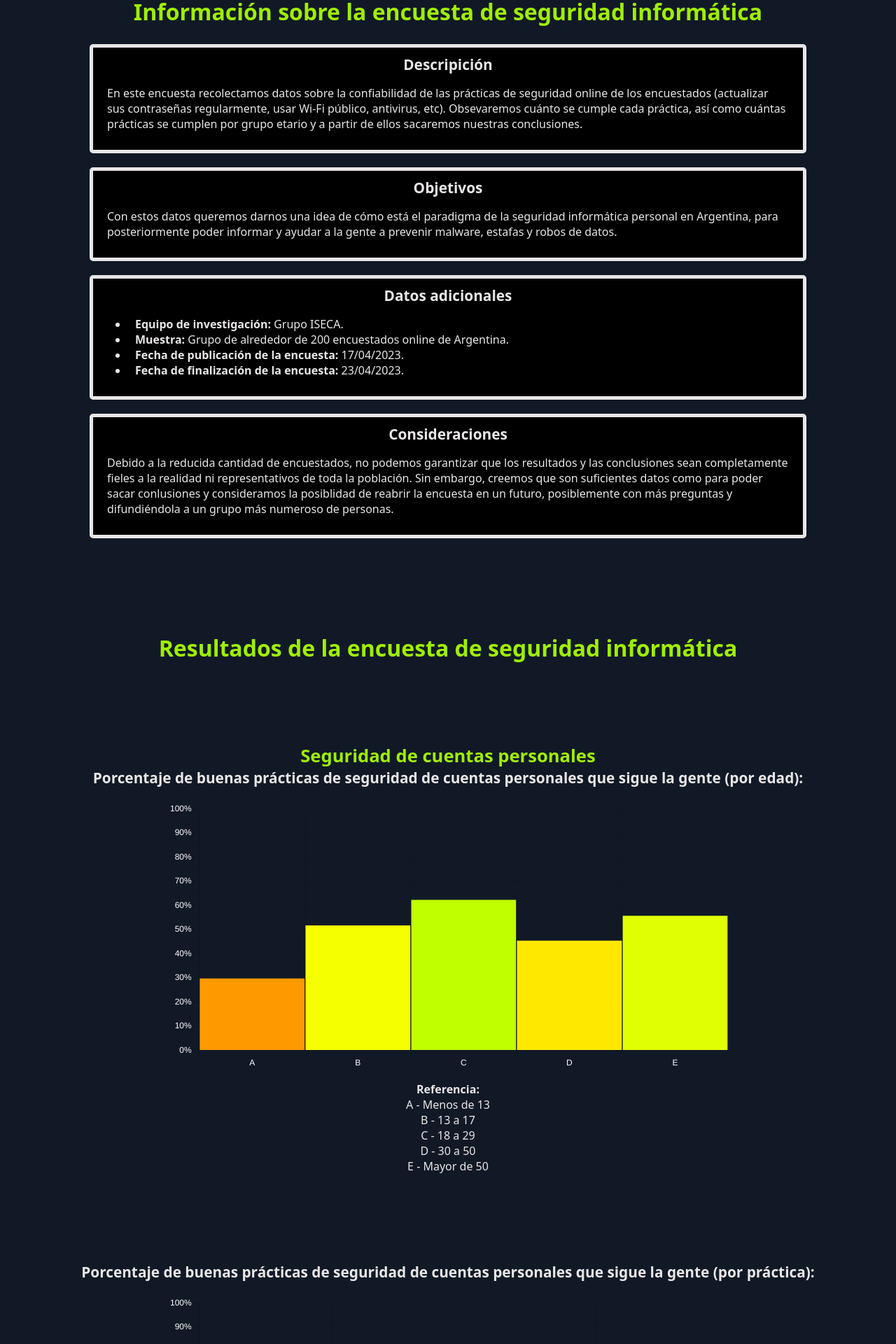
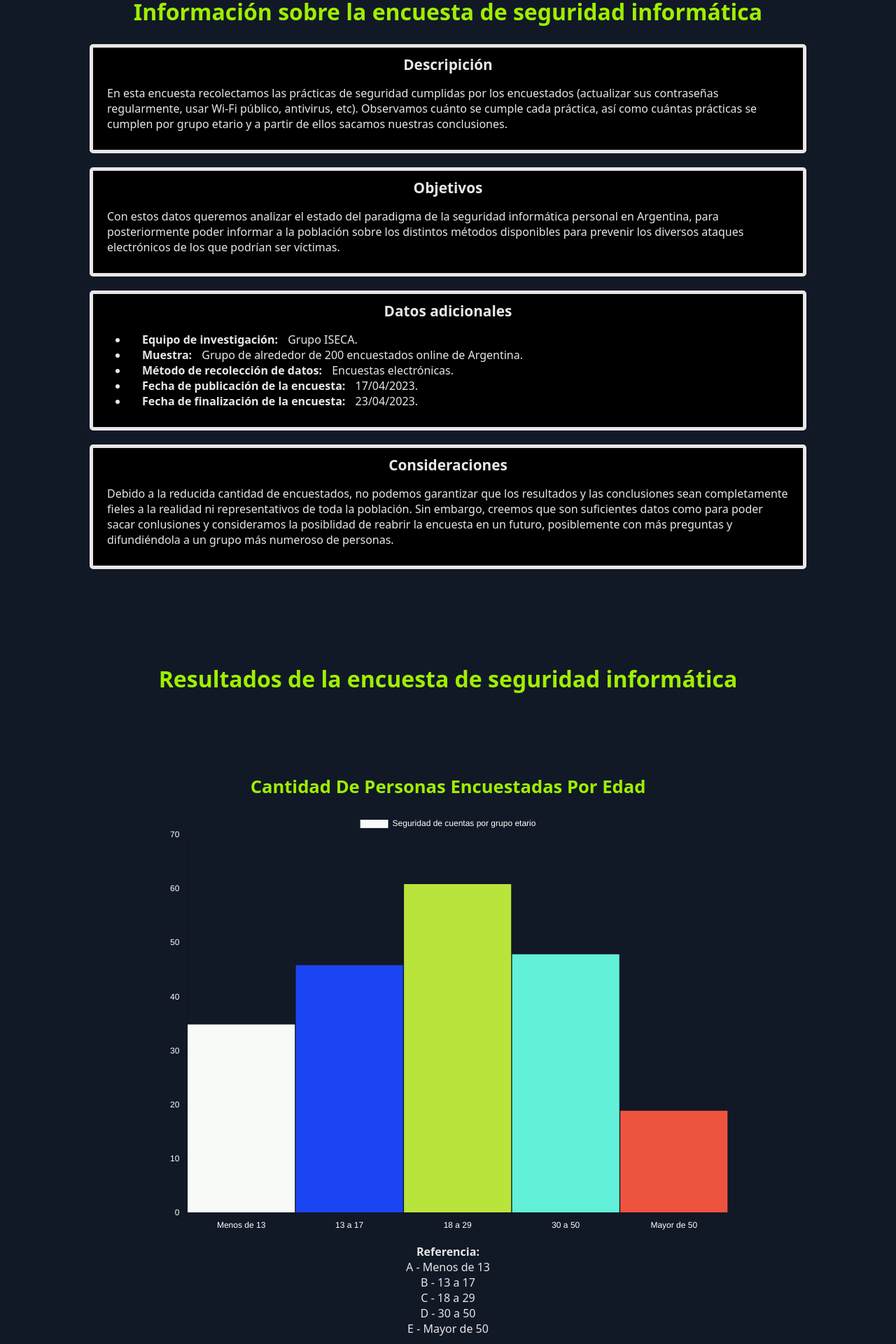
Before and after one commit to Nawho/Encuesta-Seguridad-Informatica, a Nuxt app: page / in a window 1280 px wide. Shown: the part 80-2000 px from the top of the page at 70% size. Built offline with nearby package versions, Linux system fonts and the light colour scheme.

Commit message:
Last commit

```diff
--- a/pages/index.vue
+++ b/pages/index.vue
@@ -5,11 +5,10 @@
         <h3>Descripición</h3>
 
         <p>
-            En este encuesta recolectamos datos sobre la confiabilidad de las
-            prácticas de seguridad online de los encuestados (actualizar sus
-            contraseñas regularmente, usar Wi-Fi público, antivirus, etc). Obsevaremos
-            cuánto se cumple cada práctica, así como cuántas prácticas se cumplen por grupo
-            etario y a partir de ellos sacaremos nuestras conclusiones. <!-- Por un lado
+            En esta encuesta recolectamos las prácticas de seguridad cumplidas por los encuestados
+            (actualizar sus contraseñas regularmente, usar Wi-Fi público, antivirus, etc).
+            Observamos cuánto se cumple cada práctica, así como cuántas prácticas se cumplen por
+            grupo etario y a partir de ellos sacamos nuestras conclusiones. <!-- Por un lado
             analizaremos los resultados generales, y por otro los resultados según
             grupos etarios.-->
         </p>
@@ -19,9 +18,10 @@
         <h3>Objetivos</h3>
 
         <p>
-            Con estos datos queremos darnos una idea de cómo está el paradigma de la seguridad
-            informática personal en Argentina, para posteriormente
-            poder informar y ayudar a la gente a prevenir malware, estafas y robos de datos.
+            Con estos datos queremos analizar el estado del paradigma de la seguridad informática personal en Argentina,
+            para posteriormente poder informar a la población sobre los distintos métodos disponibles para prevenir los
+            diversos
+            ataques electrónicos de los que podrían ser víctimas.
         </p>
     </div>
 
@@ -31,6 +31,8 @@
             <li><b>Equipo de investigación:</b> Grupo ISECA.</li>
 
             <li><b>Muestra:</b> Grupo de alrededor de 200 encuestados online de Argentina.</li>
+
+            <li><b>Método de recolección de datos:</b> Encuestas electrónicas.</li>
 
             <li><b>Fecha de publicación de la encuesta:</b> 17/04/2023.</li>
 
@@ -51,7 +53,16 @@
 
     <main>
         <h1 class="title">Resultados de la encuesta de seguridad informática</h1>
-
+        <br><br><br><br><br>
+        <h2>Cantidad De Personas Encuestadas Por Edad</h2>
+        <div class="graphContainer">
+            <Bar class="graph barGraph" :data="participantsByAge"
+                :options="{ ...participantsByAge, animation: graphAnimations[0] }"
+                :ref="el => { if (el) graphRefs[0] = el }" />
+        </div>
+        <div class="centered">
+            <ChartAgeRefs></ChartAgeRefs>
+        </div>
         <br><br><br><br><br>
 
         <h2>Seguridad de cuentas personales</h2>
@@ -157,8 +168,24 @@
         <br><br><br><br><br>
 
         <h3>Datos adicionales</h3>
-        <p>La media de edad es: ...</p>
-        <p>La moda de edad es: ...</p>
+        <b>Medidas de tendencia central:</b>
+        <ul>
+            <li>La media de edad es: 26,58</li>
+            <li>La moda de edad es: 18-29</li>
+            <li>La mediana de edad es: 23,5</li>
+        </ul>
+
+        <b>Medidas de dispersión:</b>
+        <ul>
+            <li>El rango de edad es: 76</li>
+            <li>La varianza de edad es: 270,09</li>
+            <li>El desvio estandar de edad es: 16,43</li>
+            <li>El coeficiente de variación de edad es: 61,83%</li>
+        </ul>
+
+
+
+
 
         <h3>conclusiones</h3>
         <p>En base a todos estos datos, concluímos que es necesario educar y concientizar más sobre la importancia de la
@@ -227,6 +254,13 @@ const percentColors = [
     { pct: 0.5, color: { r: 0xff, g: 0xff, b: 0 } },
     { pct: 1.0, color: { r: 0x00, g: 0xff, b: 0 } }];
 
+function getRandomInt(max) {
+    return Math.floor(Math.random() * max);
+}
+function getRandomColor() {
+    const color = { r: getRandomInt(256), g: getRandomInt(256), b: getRandomInt(256) }
+    return 'rgb(' + [color.r, color.g, color.b].join(',') + ')';
+}
 function getColorForPercentage(pct) {
     for (var i = 1; i < percentColors.length - 1; i++) {
         if (pct < percentColors[i].pct) {
@@ -3181,6 +3215,7 @@ const graphAnimations = ref([false, false, false, false, false, false, false])
 const responseData = {}
 const chartData = {}
 const accountSecurityByAgeData = {}
+const participantsByAge = {}
 const otherSecurityByAgeData = {}
 const generalSecurityByAgeData = {}
 const accountSecurityByMeasurePercentage = {}
@@ -3240,7 +3275,7 @@ function fillAccountSecurityByMeasurePercentage() {
         const totalAnswers = responses.reduce((x, y) => x + y)
         securityByMeasure[answer] = 0
 
-        for (var i = 0; i < 3; i++) {
+        for (var i = 0; i < passwordRelatedQuestions.length; i++) {
             if (labels[i] === "Sí" || labels[i] === "Si") {
                 securityByMeasure[answer] += 1 * responses[i]
             } else if (labels[i] === "A veces") {
@@ -3259,15 +3294,86 @@ function fillAccountSecurityByMeasurePercentage() {
     }]
 
     const bgColors = []
+    //const barColors= ['rgb(255,0,0)','rgb(255,255,0)','rgb(255,0,255)','rgb(0,255,0)','rgb(0,255,255)']
     for (var i = 0; i < accountSecurityByMeasurePercentage.datasets[0].data.length; i++) {
-        bgColors.push(getColorForPercentage(accountSecurityByMeasurePercentage.datasets[0].data[i] / 100))
+        //bgColors.push(getColorForPercentage(accountSecurityByMeasurePercentage.datasets[0].data[i] / 100))
+        bgColors.push(getRandomColor())
     }
-
+    // 'rgb(' + [color.r, color.g, color.b].join(',') + ')'
     accountSecurityByMeasurePercentage.labels = ["A", "B", "C", "D"]
     accountSecurityByMeasurePercentage.datasets[0].backgroundColor = bgColors
     console.log(accountSecurityByMeasurePercentage)
 }
 
+function fillParticipantsByAge() {
+    const AgeBar = {
+        "Menos de 13": {
+            people: 0,
+            totalResponses: 0
+        },
+        "13 a 17": {
+            people: 0,
+            totalResponses: 0
+        },
+        "18 a 29": {
+            people: 0,
+            totalResponses: 0
+        },
+        "30 a 50": {
+            people: 0,
+            totalResponses: 0
+        },
+        "Mayor de 50": {
+            people: 0,
+            totalResponses: 0
+        }
+    }
+    for (const response of responseDataNotFormatted) {
+        const ages = response["Edad"]
+        if (ages == "Menos de 13") {
+            AgeBar['Menos de 13'].people += 1
+            AgeBar['Menos de 13'].totalResponses += 1
+        } else {
+            if (ages == "13 a 17") {
+                AgeBar['13 a 17'].people += 1
+                AgeBar['13 a 17'].totalResponses += 1
+            } else {
+                if (ages == "18 a 29") {
+                    AgeBar['18 a 29'].people += 1
+                    AgeBar['18 a 29'].totalResponses += 1
+                } else {
+                    if (ages == "30 a 50") {
+                        AgeBar['30 a 50'].people += 1
+                        AgeBar['30 a 50'].totalResponses += 1
+                    } else {
+                        AgeBar['Mayor de 50'].people += 1
+                        AgeBar['Mayor de 50'].totalResponses += 1
+                    }
+                }
+
+            }
+        }
+
+
+
+    }
+    console.log(AgeBar)
+    participantsByAge.labels = Object.keys(AgeBar)
+    participantsByAge.datasets = [{
+        label: "Seguridad de cuentas por grupo etario",
+        data: Object.values(AgeBar).map((d) => d.people),
+        borderWidth: 1,
+        barPercentage: 1,
+        categoryPercentage: 1,
+    }]
+    const bgColors = []
+    //const barColors= ['rgb(255,0,0)','rgb(255,255,0)','rgb(255,0,255)','rgb(0,255,0)','rgb(0,255,255)']
+    for (var i = 0; i < participantsByAge.datasets[0].data.length; i++) {
+        //bgColors.push(getColorForPercentage(accountSecurityByMeasurePercentage.datasets[0].data[i] / 100))
+        bgColors.push(getRandomColor())
+    }
+    participantsByAge.datasets[0].backgroundColor = bgColors
+}
 
 function fillAccountSecurityByAge() {
     const passwordRelatedQuestions = ["¿Actualizás tus contraseñas regularmente?", "¿Tenés contraseñas variadas?", "¿Sabés lo que es la autenticación de dos factores?", "¿Ignorás mails sospechosos?"]
@@ -3325,7 +3431,8 @@ function fillAccountSecurityByAge() {
 
     const bgColors = []
     for (var i = 0; i < accountSecurityByAgeData.datasets[0].data.length; i++) {
-        bgColors.push(getColorForPercentage(accountSecurityByAgeData.datasets[0].data[i] / 100))
+        //bgColors.push(getColorForPercentage(accountSecurityByAgeData.datasets[0].data[i] / 100))
+        bgColors.push(getRandomColor())
     }
     accountSecurityByAgeData.labels = ["A", "B", "C", "D", "E"]
     accountSecurityByAgeData.datasets[0].backgroundColor = bgColors
@@ -3369,7 +3476,8 @@ function fillOtherSecurityByMeasurePercentage() {
 
     const bgColors = []
     for (var i = 0; i < otherSecurityByMeasurePercentage.datasets[0].data.length; i++) {
-        bgColors.push(getColorForPercentage(otherSecurityByMeasurePercentage.datasets[0].data[i] / 100))
+        //bgColors.push(getColorForPercentage(otherSecurityByMeasurePercentage.datasets[0].data[i] / 100))
+        bgColors.push(getRandomColor())
     }
 
     otherSecurityByMeasurePercentage.labels[2] = "¿Usás Wi-Fi público? (positivo si no lo usan)"
@@ -3442,7 +3550,8 @@ function fillOtherSecurityByAge() {
 
     const bgColors = []
     for (var i = 0; i < otherSecurityByAgeData.datasets[0].data.length; i++) {
-        bgColors.push(getColorForPercentage(otherSecurityByAgeData.datasets[0].data[i] / 100))
+        //bgColors.push(getColorForPercentage(otherSecurityByAgeData.datasets[0].data[i] / 100))
+        bgColors.push(getRandomColor())
     }
     otherSecurityByAgeData.labels = ["A", "B", "C", "D", "E"]
     otherSecurityByAgeData.datasets[0].backgroundColor = bgColors
@@ -3485,7 +3594,8 @@ function fillGeneralSecurityByMeasurePercentage() {
 
     const bgColors = []
     for (var i = 0; i < generalSecurityByMeasurePercentage.datasets[0].data.length; i++) {
-        bgColors.push(getColorForPercentage(generalSecurityByMeasurePercentage.datasets[0].data[i] / 100))
+        //bgColors.push(getColorForPercentage(generalSecurityByMeasurePercentage.datasets[0].data[i] / 100))
+        bgColors.push(getRandomColor())
     }
 
     generalSecurityByMeasurePercentage.labels[2] = "¿Usás Wi-Fi público? (positivo si no lo usan)"
@@ -3557,7 +3667,8 @@ function fillGeneralSecurityByAge() {
 
     const bgColors = []
     for (var i = 0; i < generalSecurityByAgeData.datasets[0].data.length; i++) {
-        bgColors.push(getColorForPercentage(generalSecurityByAgeData.datasets[0].data[i] / 100))
+        //bgColors.push(getColorForPercentage(generalSecurityByAgeData.datasets[0].data[i] / 100))
+        bgColors.push(getRandomColor())
     }
 
     generalSecurityByAgeData.labels = ["A", "B", "C", "D", "E"]
@@ -3574,7 +3685,7 @@ function fillUnuauthorizedAccountAccess() {
 
     }
 
-    unuauthorizedAccountAccessData.labels = ["Accedieron a su cuenta ilegalmente (42%)", "Nunca accedieron a su cuenta ilegalmente (58%)"]
+    unuauthorizedAccountAccessData.labels = ["Accedieron a su cuenta ilegalmente (58%)", "Nunca accedieron a su cuenta ilegalmente (42%)"]
     unuauthorizedAccountAccessData.datasets = [{
         data: unuauthorizedAccountAccesses,
         backgroundColor: ["rgb(255,0,0)", "rgb(0,255,0)"]
@@ -3598,6 +3709,7 @@ fillAccountSecurityByAge()
 fillOtherSecurityByAge()
 fillGeneralSecurityByAge()
 fillUnuauthorizedAccountAccess()
+fillParticipantsByAge()
 onMounted(() => {
     /*     var ctx = document.getElementById("pie-chart").getContext('2d');
         var myChart = new ChartJS(ctx, {
@@ -3658,7 +3770,8 @@ h1,
 h2,
 h3,
 p,
-li {
+li,
+b {
     color: rgb(233, 230, 230);
 
     padding: 0px 10px;
@@ -3739,5 +3852,4 @@ main {
 
 .title {
     margin-top: 70px;
-}
-</style>
+}</style>
```
Also changed, not shown: 1 other file (tests, documents, lock files or other folders).
